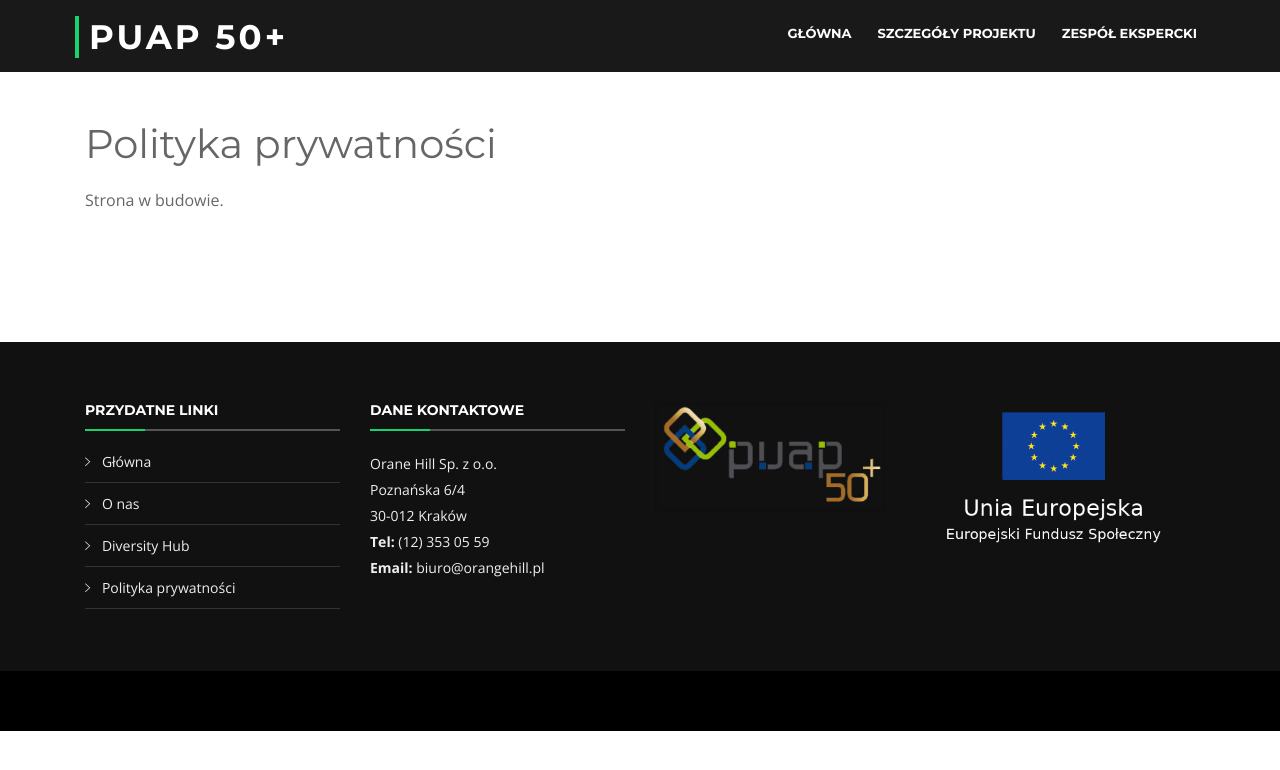
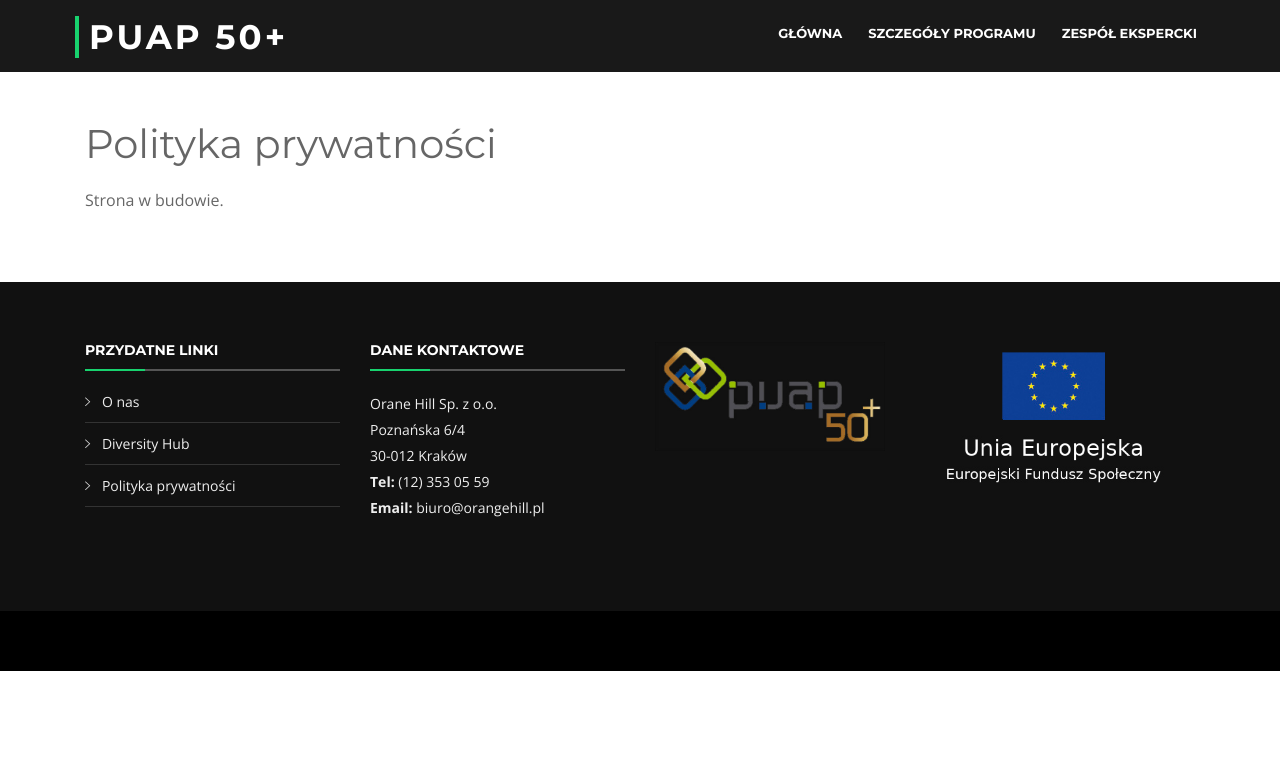
Before and after one commit to modorg/diversityhub-puap, a Jekyll site: the page built from privacy.md, in a window 1280 px wide. Shown: the top 770 px of the page. Built offline with Jekyll 4.4.1, drawn with Linux system fonts in a browser that asks for light colours; some web fonts are replaced; our own code applies the rules of GitHub Pages for plain Markdown files.

Commit message:
small fixes after requirements testing

```diff
--- a/_includes/footer.html
+++ b/_includes/footer.html
@@ -8,7 +8,6 @@
         <div class="col-lg-3 col-md-6 footer-links">
           <h4>{{ site.data.content.footer.useful_links.title }}</h4>
           <ul>
-            <li><i class="ion-ios-arrow-right"></i> <a href="{{ site.base_url }}">Główna</a></li>
             <li><i class="ion-ios-arrow-right"></i> <a href="{{ '/team' | relative_url}}">O nas</a></li>
             <li><i class="ion-ios-arrow-right"></i> <a href="http://www.diversityhub.pl" target="_blank">Diversity Hub</a></li>
             <li><i class="ion-ios-arrow-right"></i> <a href="{{ '/privacy' | relative_url}}">Polityka prywatności</a></li>
--- a/_includes/subpage_links.html
+++ b/_includes/subpage_links.html
@@ -1,2 +1,2 @@
-<li><a href="{{ "more" | prepend: site.baseurl }}">Szczegóły projektu</a></li>
+<li><a href="{{ "more" | prepend: site.baseurl }}">Szczegóły programu</a></li>
 <li><a href="{{ "team" | prepend: site.baseurl }}">Zespół ekspercki</a></li>
--- a/assets/css/main.scss
+++ b/assets/css/main.scss
@@ -14,6 +14,11 @@
 // #intro .intro-container .img-fluid {
 //   height: 30%;
 // }
+
+.nav-menu ul {
+  left: auto;
+  right: 0;
+}
 
 #clients .owl-carousel {
   img {
@@ -39,7 +44,7 @@
 }
 
 .markdown-content {
-  margin: 60px;
+  margin-top: 60px;
 
   h2 {
     padding-top: 2em;
```
